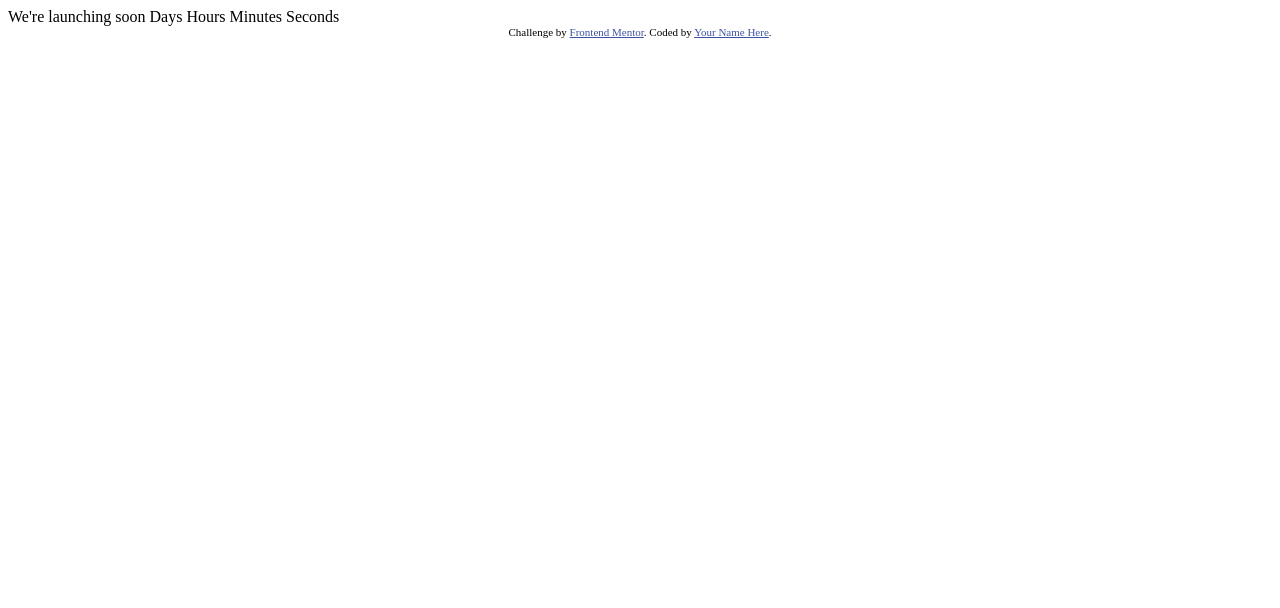
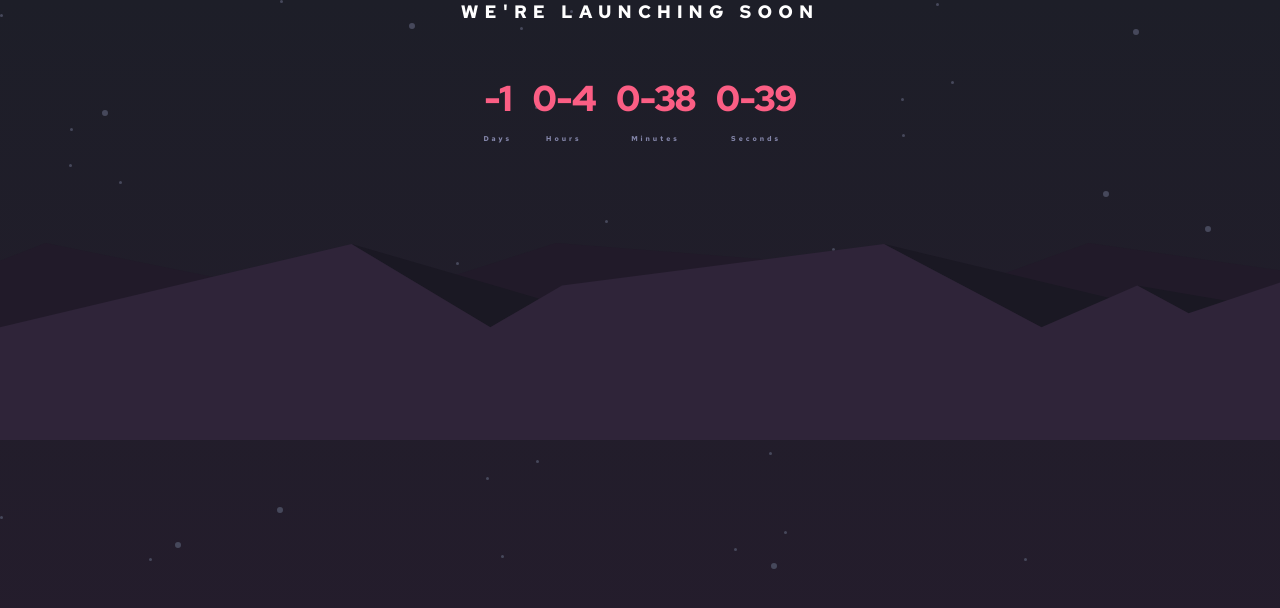
Before and after one commit to LiaLore/launch-countdown-timer, a plain HTML site: page index.html in a window 1280 px wide. Shown: the top 608 px of the page. Drawn offline with Linux system fonts and the light colour scheme.

Commit message:
design needs corect

```diff
--- a/index.html
+++ b/index.html
@@ -1,31 +1,53 @@
 <!DOCTYPE html>
 <html lang="en">
+
 <head>
   <meta charset="UTF-8">
-  <meta name="viewport" content="width=device-width, initial-scale=1.0"> <!-- displays site properly based on user's device -->
+  <meta name="viewport" content="width=device-width, initial-scale=1.0">
+  <link rel="preconnect" href="https://fonts.googleapis.com">
+  <link rel="preconnect" href="https://fonts.gstatic.com" crossorigin>
+  <link href="https://fonts.googleapis.com/css2?family=Red+Hat+Text:wght@300;400;500;600;700&display=swap"
+    rel="stylesheet">
+  <link rel="icon" type="image/png" sizes="32x32" href="./images/favicon-32x32.png">
+  <link rel="stylesheet" href="style.css">
+  <title>Frontend Mentor | Launch countdown timer</title>
+</head>
 
-  <link rel="icon" type="image/png" sizes="32x32" href="./images/favicon-32x32.png">
+<body>
+  <div class="container">
+    <h1 class="title" id="title">We're launching soon</h1>
+    <div class="countdown">
+      <div class="time">
+        <div class="tm">
+          <li class="time-num" id="days">08</li>
+          <li class="time-words">Days</li>
+        </div>
+        <div class="tm">
+          <li class="time-num" id="hours">23</li>
+          <li class="time-words">Hours</li>
+        </div>
+        <div class="tm">
+          <li class="time-num" id="minutes">55</li>
+          <li class="time-words">Minutes</li>
+        </div>
+        <div class="tm">
+          <li class="time-num" id="seconds">41</li>
+          <li class="time-words">Seconds</li>
+        </div>
+      </div>
+    </div>
 
-  <title>Frontend Mentor | Launch countdown timer</title>
-
-  <!-- Feel free to remove these styles or customise in your own stylesheet 👍 -->
-  <style>
-    .attribution { font-size: 11px; text-align: center; }
-    .attribution a { color: hsl(228, 45%, 44%); }
-  </style>
-</head>
-<body>
-
-  We're launching soon
-
-  Days
-  Hours
-  Minutes
-  Seconds
-
-  <div class="attribution">
-    Challenge by <a href="https://www.frontendmentor.io?ref=challenge" target="_blank">Frontend Mentor</a>.
-    Coded by <a href="#">Your Name Here</a>.
+    <div class="socialMedia">
+      <img src="./images/icon-facebook.svg" alt="facebook-icon">
+      <img src="./images/icon-pinterest.svg" alt="icon-pinterest">
+      <img src="./images/icon-instagram.svg" alt="icon-instagram">
+    </div>
+    <div class="attribution">
+      Challenge by <a href="https://www.frontendmentor.io?ref=challenge" target="_blank">Frontend Mentor</a>.
+      Coded by <a href="#">Your Name Here</a>.
+    </div>
   </div>
 </body>
+<script src="./script.js"></script>
+
 </html>
--- a/script.js
+++ b/script.js
@@ -0,0 +1,25 @@
+const countdown = () => {
+    const endDate = new Date("Sept 28, 2023 04:00:00").getTime();
+    const now = new Date().getTime();
+    const difference = endDate - now;
+
+    const seconds = 1000;
+    const minutes = seconds * 60;
+    const hours = minutes * 60;
+    const days = hours * 24;
+    let timeDays = Math.floor(difference / days);
+    let timeHours = Math.floor((difference % days) / hours);
+    let timeMinutes = Math.floor((difference % hours) / minutes);
+    let timeSeconds = Math.floor((difference % minutes) / seconds);
+
+    timeHours = timeHours < 10 ? "0" + timeHours : timeHours;
+    timeMinutes = timeMinutes < 10 ? "0" + timeMinutes : timeMinutes;
+    timeSeconds = timeSeconds < 10 ? "0" + timeSeconds : timeSeconds;
+
+    document.getElementById("days").innerHTML = timeDays;
+    document.getElementById("hours").innerHTML = timeHours;
+    document.getElementById("minutes").innerHTML = timeMinutes;
+    document.getElementById("seconds").innerHTML = timeSeconds;
+}
+
+setInterval(countdown, 1000);
--- a/style.css
+++ b/style.css
@@ -0,0 +1,101 @@
+* {
+    margin: 0;
+    padding: 0;
+    box-sizing: border-box;
+}
+
+body {
+    font-family: "Red Hat Text", sans-serif;
+    background: linear-gradient(#1D1E28, #261C2D, #261A2D);
+}
+
+img {
+    max-width: 100%;
+}
+
+.container {
+    background: url(./images/bg-stars.svg);
+    background-repeat: no-repeat;
+    display: flex;
+    justify-content: center;
+    flex-direction: column;
+    align-items: center;
+    min-height: 100vh;
+}
+
+.title {
+    color: #FFF;
+    text-align: center;
+    font-family: Red Hat Text;
+    font-size: 18px;
+    font-style: normal;
+    font-weight: 700;
+    line-height: normal;
+    letter-spacing: 6.136px;
+    text-transform: uppercase;
+    margin-bottom: 40px;
+}
+
+.time {
+    color: #FB5E84;
+    text-align: center;
+    font-family: Red Hat Text;
+    font-size: 36px;
+    font-style: normal;
+    font-weight: 700;
+    line-height: 71px;
+    letter-spacing: -1.08px;
+    display: flex;
+    justify-content: space-around;
+    gap: 20px;
+    margin-bottom: 100px;
+}
+
+#time-num{
+    background-color: hsl(236, 21%, 26%);
+    border-radius: 5px;
+    padding: 20px;
+    margin-bottom: 10px;
+}
+
+.time-words {
+    color: #8385A9;
+    text-align: center;
+    font-family: Red Hat Text;
+    font-size: 7px;
+    font-style: normal;
+    font-weight: 700;
+    line-height: normal;
+    letter-spacing: 2.959px;
+    display: flex;
+    justify-content: space-around;
+    text-align: center;
+}
+
+li {
+    list-style: none;
+}
+
+.socialMedia {
+    background: url(./images/pattern-hills.svg);
+    background-repeat: no-repeat;
+    padding: 50vw;
+}
+
+
+
+
+
+
+
+
+
+
+.attribution {
+    font-size: 11px;
+    text-align: center;
+}
+
+.attribution a {
+    color: hsl(228, 45%, 44%);
+}
```
